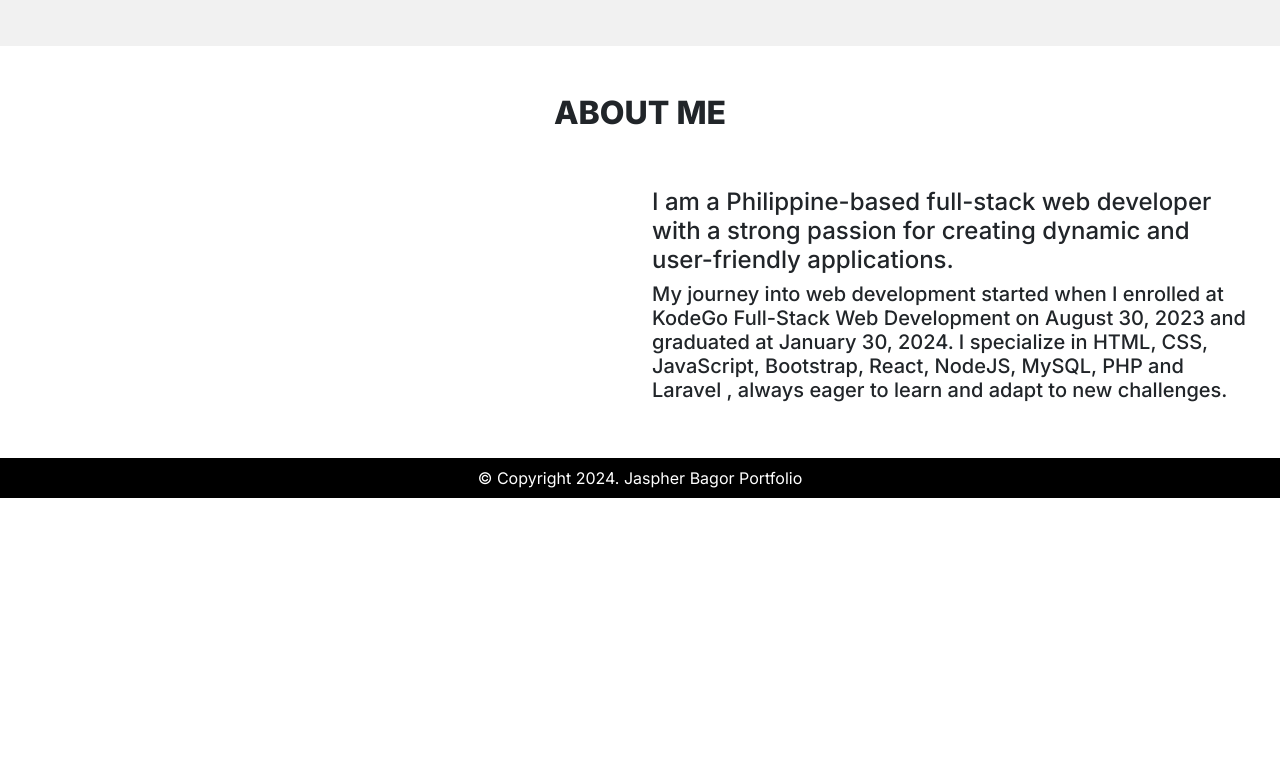
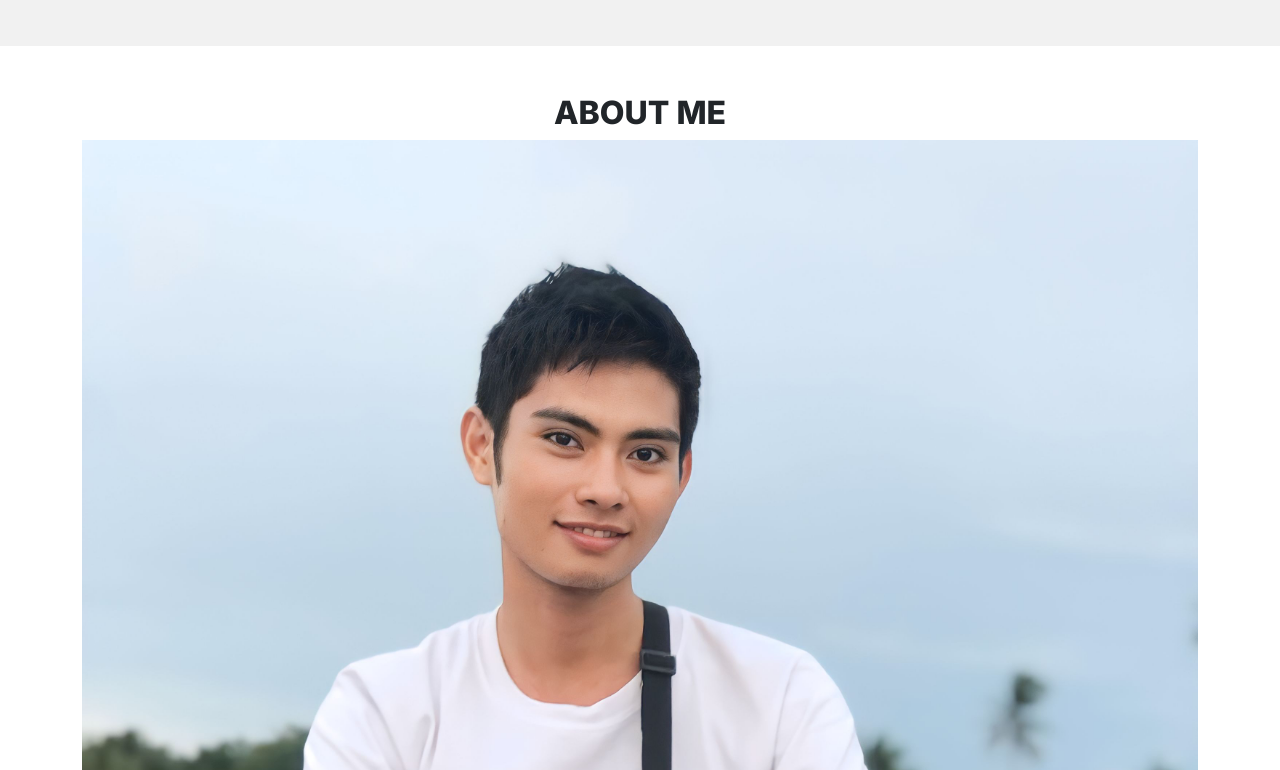
Before and after one commit to jaspherbagor/React-Portfolio, a React (Create React App) app in the folder jaspher-portfolio/: page / in a window 1280 px wide. Shown: the part 450-1220 px from the top of the page. Before the commit the page ends 964 px from the top, so only its background shows below. Built offline with nearby package versions, Linux system fonts and the light colour scheme.

Commit message:
added an image to the about section

```diff
--- a/jaspher-portfolio/src/components/pages/home.jsx
+++ b/jaspher-portfolio/src/components/pages/home.jsx
@@ -20,17 +20,14 @@ const Home = () => {
           </div>
         </section>
         <section className="container-fluid about-section px-md-4 px-sm-4 px-2 py-5">
-          <div className="row">
             <h2 className="fw-bolder text-center">ABOUT ME</h2>
-            <div className="col-md-6 d-flex justify-content-center align-items-center">
-              <img src="" alt="" />
+            <div className="container d-flex justify-content-center align-items-center">
+              <img src="../images/about-img.jpg" alt="" className="img-fluid about-img" />
             </div>
-            <div className="col-md-6">
+            <div className="container">
               <h4 className="mt-5">I am a Philippine-based full-stack web developer with a strong passion for creating dynamic and user-friendly applications.</h4>
-              <h5>My journey into web development started when I enrolled at KodeGo Full-Stack Web Development on August 30, 2023 and graduated at January 30, 2024. I specialize in HTML, CSS, JavaScript, Bootstrap, React, NodeJS, MySQL, PHP and Laravel , always eager to learn and adapt to new challenges.
-</h5>
+              <h5>My journey into web development started when I enrolled at KodeGo Full-Stack Web Development on August 30, 2023 and graduated at January 30, 2024. I specialize in HTML, CSS, JavaScript, Bootstrap, React, NodeJS, MySQL, PHP and Laravel , always eager to learn and adapt to new challenges.</h5>
             </div>
-          </div>
         </section>
     </>
   )
```
